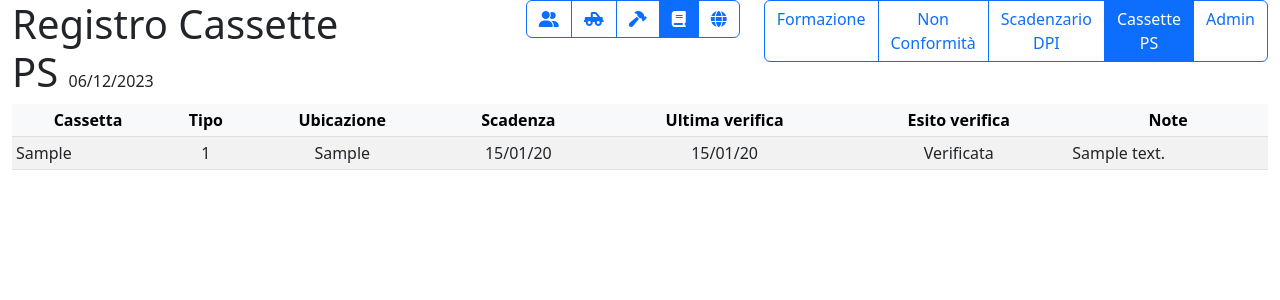
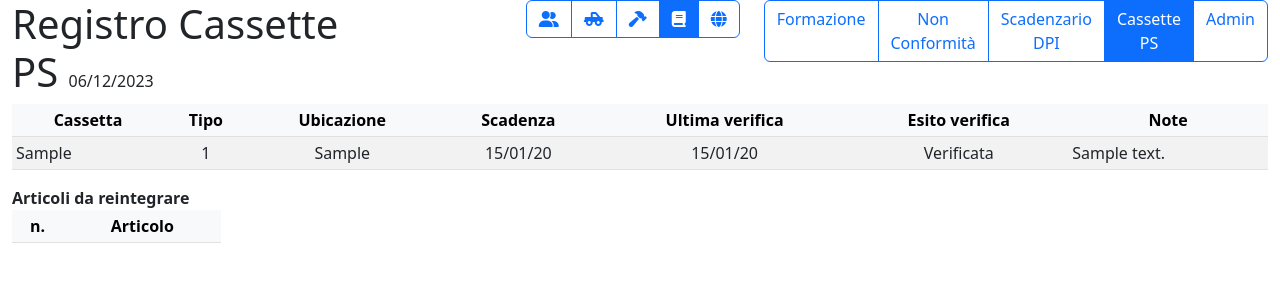
Before and after one commit to superqwe/ottomano, a Django app: page /sgi/cassette_ps/ in a window 1280 px wide. Shown: the top 300 px of the page. Run offline with Django 4.2, Linux system fonts and the light colour scheme; tables that the repository leaves empty hold one stand-in row (values such as "Sample post"); lists and menus that the app fills with data are empty; some libraries are stand-ins or nearby versions.

Commit message:
Cassetta PS: materiale di reintegro

```diff
--- a/ottomano/sgi/templates/sgi/cassette_ps.html
+++ b/ottomano/sgi/templates/sgi/cassette_ps.html
@@ -45,8 +45,27 @@
             </td>
             <td>{{verifica.note}}</td>
         </tr>
-        <!--        <p>{{cassetta}} - {{cassetta.data_verifica}}- {{cassetta.data_scadenza}}</p>-->
+        {% endfor %}
+        </tbody>
+    </table>
+</div>
 
+<div class="col-2">
+    <table class="table table-striped table-sm">
+        <captio><strong>Articoli da reintegrare</strong></captio>
+        <thead class="table-light sticky-top">
+        <tr class="text-center">
+            <th scope="col">n.</th>
+            <th scope="col">Articolo</th>
+        </tr>
+        </thead>
+
+        <tbody class="table-group-divider">
+        {% for articolo, quantita in articoli_reintegro.items %}
+        <tr>
+            <td class="text-center">{{quantita}}</td>
+            <td>{{articolo}}</td>
+        </tr>
         {% endfor %}
         </tbody>
     </table>
--- a/ottomano/sgi/views.py
+++ b/ottomano/sgi/views.py
@@ -1,5 +1,6 @@
 import pathlib
 from datetime import datetime
+from pprint import pp
 
 from django.core.exceptions import ObjectDoesNotExist
 from django.http import HttpResponse
@@ -152,6 +153,7 @@ def cassette_ps(request):
     lista_cassette = CassettaPS.objects.all()
 
     dati = []
+    articoli_reintegro = {}
     for cassetta in lista_cassette:
         ultima_verifica = VerificaCassettaPS.objects.filter(cassetta=cassetta).select_related('cassetta')[0]
         cassetta.ultima_verifica = ultima_verifica.data_verifica
@@ -162,16 +164,23 @@ def cassette_ps(request):
                 cassetta.stato = '1'
             case 'no':
                 cassetta.stato = '-1'
+                for rigo in ultima_verifica.note.split('\n'):
+                    n, articolo = rigo.split(' ', 1)
+                    n = int(n[-1])
+                    articoli_reintegro[articolo] = articoli_reintegro.get(articolo, 0) + 1
             case 'dis':
                 cassetta.stato = '0'
 
         cassetta.save()
         dati.append((cassetta, ultima_verifica))
 
+    articoli_reintegro = dict(sorted(articoli_reintegro.items()))
+
     context = {'titolo': 'Registro Cassette PS',
                'sezione_sgi_attiva': 'active',
                'pagina_attiva_cassette_ps': 'active',
                'lista_cassette': dati,
+               'articoli_reintegro': articoli_reintegro,
                }
 
     return render(request, 'sgi/cassette_ps.html', context)
```
